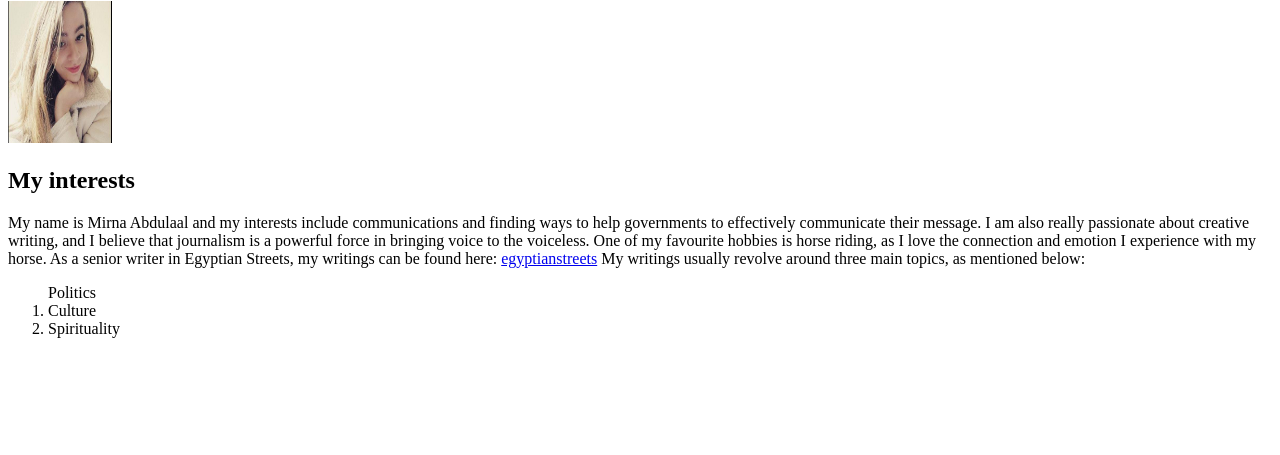
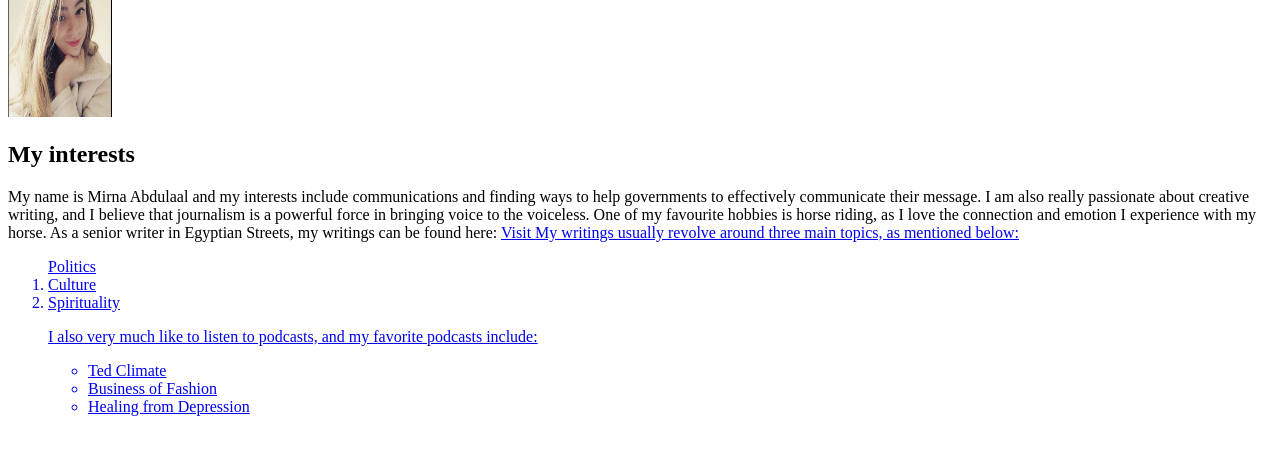
Before and after one commit to MirnaAbdulaal/m2-hw2-abdulaal-mirna, a plain HTML site: page index.html in a window 1280 px wide. Shown: the part 105-560 px from the top of the page. Drawn offline with Linux system fonts and the light colour scheme.

Commit message:
update index.html

```diff
--- a/index.html
+++ b/index.html
@@ -1,5 +1,5 @@
 <!DOCTYPE html>
-    html>
+
     <head>
         <title> About me</title>
     </head>
@@ -8,11 +8,18 @@
         <h1>About Mirna Abdulaal</h1>
         <img src="Picture.jpg" alt="my picture" width="104" height="142">
         <h2>My interests</h2>
-    <p>My name is Mirna Abdulaal and my interests include communications and finding ways to help governments to effectively communicate their message. I am also really passionate about creative writing, and I believe that journalism is a powerful force in bringing voice to the voiceless. One of my favourite hobbies is horse riding, as I love the connection and emotion I experience with my horse. As a senior writer in Egyptian Streets, my writings can be found here: <a href="www.egyptianstreets.com">egyptianstreets</a> My writings usually revolve around three main topics, as mentioned below:</p>
+    <p>My name is Mirna Abdulaal and my interests include communications and finding ways to help governments to effectively communicate their message. I am also really passionate about creative writing, and I believe that journalism is a powerful force in bringing voice to the voiceless. One of my favourite hobbies is horse riding, as I love the connection and emotion I experience with my horse. As a senior writer in Egyptian Streets, my writings can be found here: <a href="www.egyptianstreets.com/">Visit <egyptianstreets.com!</a> My writings usually revolve around three main topics, as mentioned below:</p>
     <ol start= "1"
         <li>Politics</li>
         <li>Culture</li>
         <li>Spirituality</li>
+    <body>
+    <p>I also very much like to listen to podcasts, and my favorite podcasts include:</p>
+    <ul>
+        <li>Ted Climate</li>
+        <li>Business of Fashion</li>
+        <li>Healing from Depression</li>
+    </ul>
 
     </body>
     </html>
```
